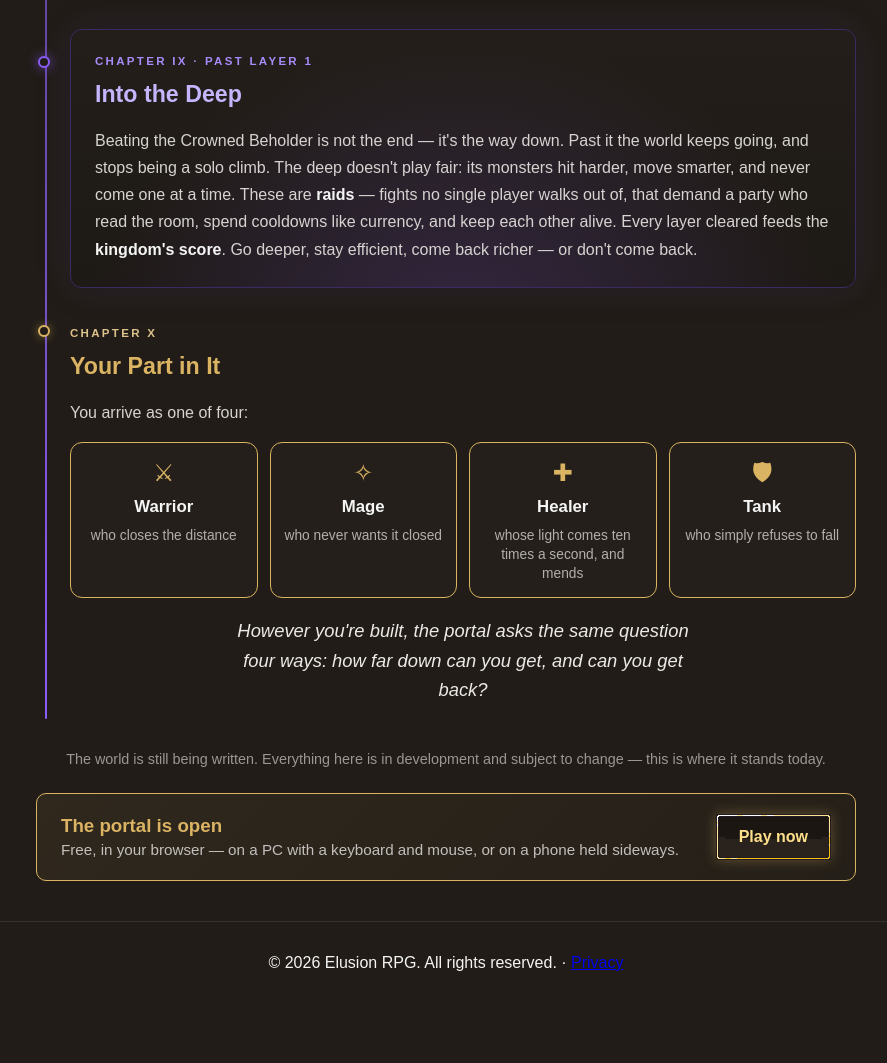
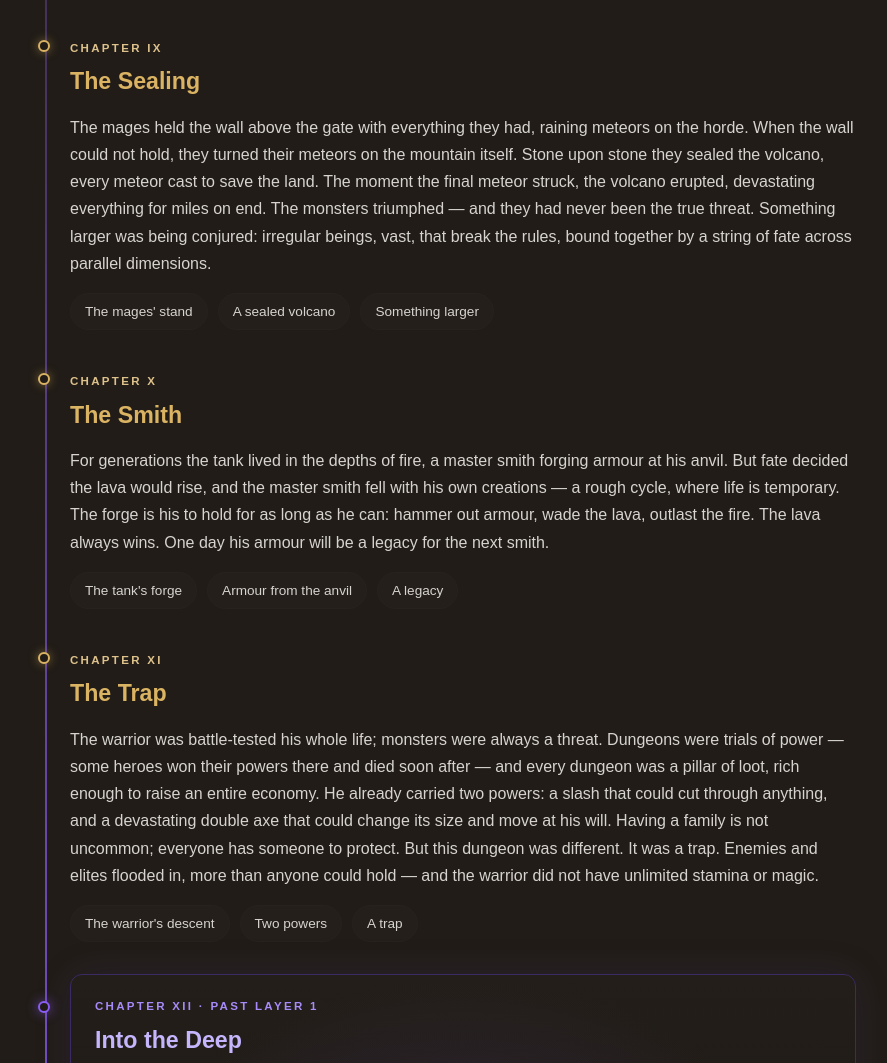
Before and after one commit to Tunacanman2EZ/elusion-site, a website: page lore.html in a window 1280 px wide. Shown: the part 4597-5660 px from the top of the page, without its empty margins (194-1081 px from the left). Before the commit the page ends 5601 px from the top, so only its background shows below. Drawn offline with Linux system fonts and the light colour scheme; no server answers.

Commit message:
Site - the Sealing, the Smith and the Trap on the Lore page, and the 0.123.0 row
Ship with the game (.\tools\ship.ps1 does both).

- lore.html: chapter IX "The Sealing" (the mages' story), X "The
  Smith" (the tank's) and XI "The Trap" (the warrior's); Into the Deep
  and Your Part in It are XII and XIII now. sitemap.xml: the Lore page
  dated 4 Nov.
- index.html (the latest three) and updates.html: the 0.123.0 row
  (the stories, the Descent's seven floors, elites and keepers, the
  axe coming back); "Now on v0.123.0".
- test_seo: 188 passed.

Commit message:

Three stories on the Lore page; the 0.123.0 update

Co-Authored-By: Claude Opus 5.5 <noreply@anthropic.com>
Claude-Session: https://claude.ai/code/session_01CTtZ8FU726vHCSnXNVNBgX

```diff
--- a/lore.html
+++ b/lore.html
@@ -276,8 +276,56 @@
         </div>
       </article>
 
+      <article class="lore-chapter">
+        <p class="eyebrow">Chapter IX</p>
+        <h2>The Sealing</h2>
+        <p>The mages held the wall above the gate with everything they had, raining meteors on the horde. When
+          the wall could not hold, they turned their meteors on the mountain itself. Stone upon stone they
+          sealed the volcano, every meteor cast to save the land. The moment the final meteor struck, the
+          volcano erupted, devastating everything for miles on end. The monsters triumphed &mdash; and they had
+          never been the true threat. Something larger was being conjured: irregular beings, vast, that break
+          the rules, bound together by a string of fate across parallel dimensions.</p>
+        <div class="element-row lore-chips">
+          <span class="element-chip">The mages' stand</span>
+          <span class="element-chip">A sealed volcano</span>
+          <span class="element-chip">Something larger</span>
+        </div>
+      </article>
+
+      <article class="lore-chapter">
+        <p class="eyebrow">Chapter X</p>
+        <h2>The Smith</h2>
+        <p>For generations the tank lived in the depths of fire, a master smith forging armour at his anvil.
+          But fate decided the lava would rise, and the master smith fell with his own creations &mdash; a rough
+          cycle, where life is temporary. The forge is his to hold for as long as he can: hammer out armour,
+          wade the lava, outlast the fire. The lava always wins. One day his armour will be a legacy for the
+          next smith.</p>
+        <div class="element-row lore-chips">
+          <span class="element-chip">The tank's forge</span>
+          <span class="element-chip">Armour from the anvil</span>
+          <span class="element-chip">A legacy</span>
+        </div>
+      </article>
+
+      <article class="lore-chapter">
+        <p class="eyebrow">Chapter XI</p>
+        <h2>The Trap</h2>
+        <p>The warrior was battle-tested his whole life; monsters were always a threat. Dungeons were trials of
+          power &mdash; some heroes won their powers there and died soon after &mdash; and every dungeon was a
+          pillar of loot, rich enough to raise an entire economy. He already carried two powers: a slash that
+          could cut through anything, and a devastating double axe that could change its size and move at his
+          will. Having a family is not uncommon; everyone has someone to protect. But this dungeon was
+          different. It was a trap. Enemies and elites flooded in, more than anyone could hold &mdash; and the
+          warrior did not have unlimited stamina or magic.</p>
+        <div class="element-row lore-chips">
+          <span class="element-chip">The warrior's descent</span>
+          <span class="element-chip">Two powers</span>
+          <span class="element-chip">A trap</span>
+        </div>
+      </article>
+
       <article class="lore-chapter deep">
-        <p class="eyebrow">Chapter IX &middot; Past Layer 1</p>
+        <p class="eyebrow">Chapter XII &middot; Past Layer 1</p>
         <h2>Into the Deep</h2>
         <p>Beating the Crowned Beholder is not the end &mdash; it's the way down. Past it the world keeps going,
           and stops being a solo climb. The deep doesn't play fair: its monsters hit harder, move smarter,
@@ -288,7 +336,7 @@
       </article>
 
       <article class="lore-chapter">
-        <p class="eyebrow">Chapter X</p>
+        <p class="eyebrow">Chapter XIII</p>
         <h2>Your Part in It</h2>
         <p>You arrive as one of four:</p>
         <ul class="class-grid">
--- a/sitemap.xml
+++ b/sitemap.xml
@@ -8,7 +8,7 @@
   <url><loc>https://elusionrpg.com/</loc><lastmod>2026-11-04</lastmod></url>
   <url><loc>https://elusionrpg.com/guide.html</loc><lastmod>2026-11-04</lastmod></url>
   <url><loc>https://elusionrpg.com/updates.html</loc><lastmod>2026-10-30</lastmod></url>
-  <url><loc>https://elusionrpg.com/lore.html</loc><lastmod>2026-10-30</lastmod></url>
+  <url><loc>https://elusionrpg.com/lore.html</loc><lastmod>2026-11-04</lastmod></url>
   <url><loc>https://elusionrpg.com/simulator.html</loc><lastmod>2026-10-23</lastmod></url>
   <url><loc>https://elusionrpg.com/about.html</loc><lastmod>2026-10-23</lastmod></url>
   <url><loc>https://elusionrpg.com/contribute.html</loc><lastmod>2026-10-23</lastmod></url>
```
Also changed, not shown: index.html (+5 -5 lines), updates.html (+5 -1 lines).
